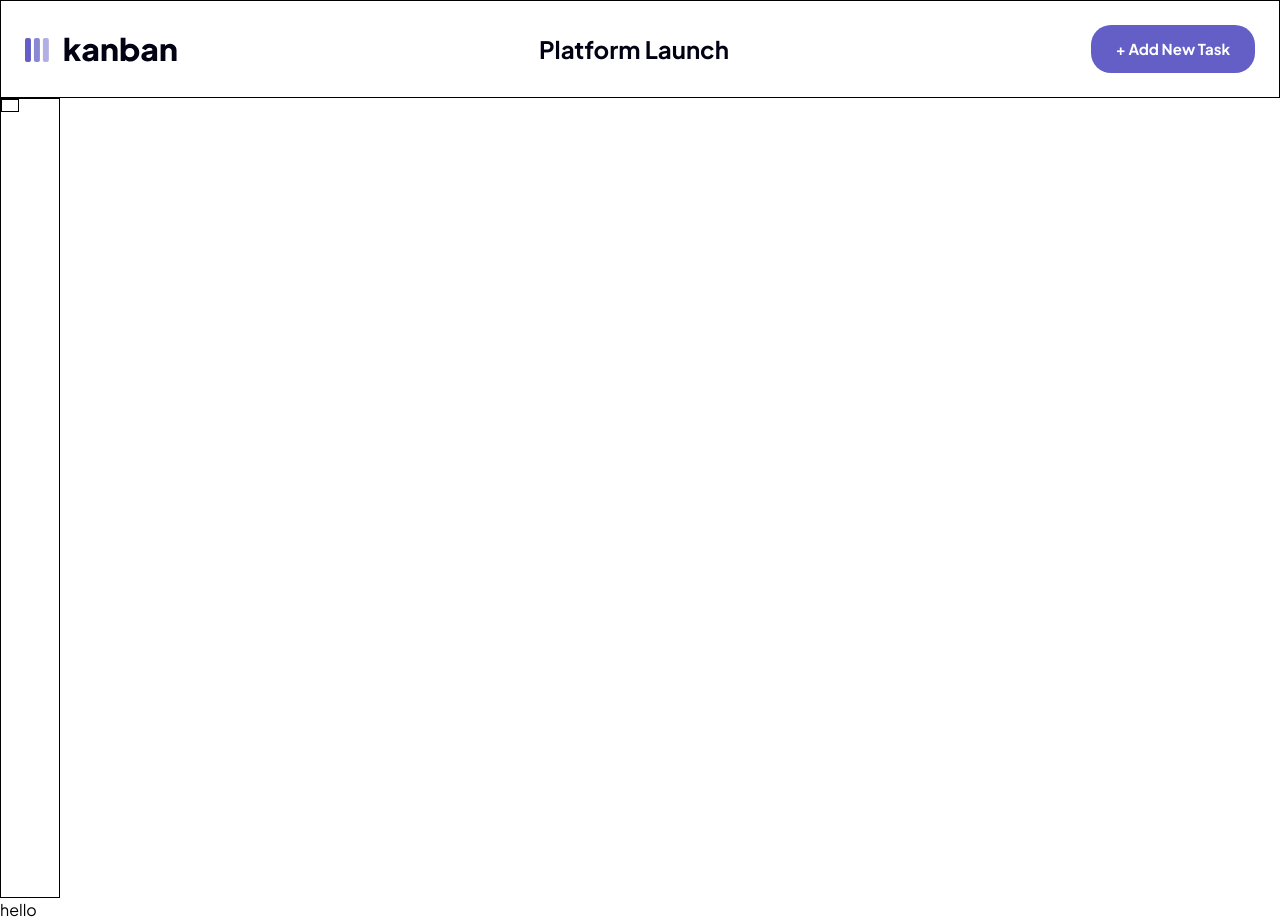
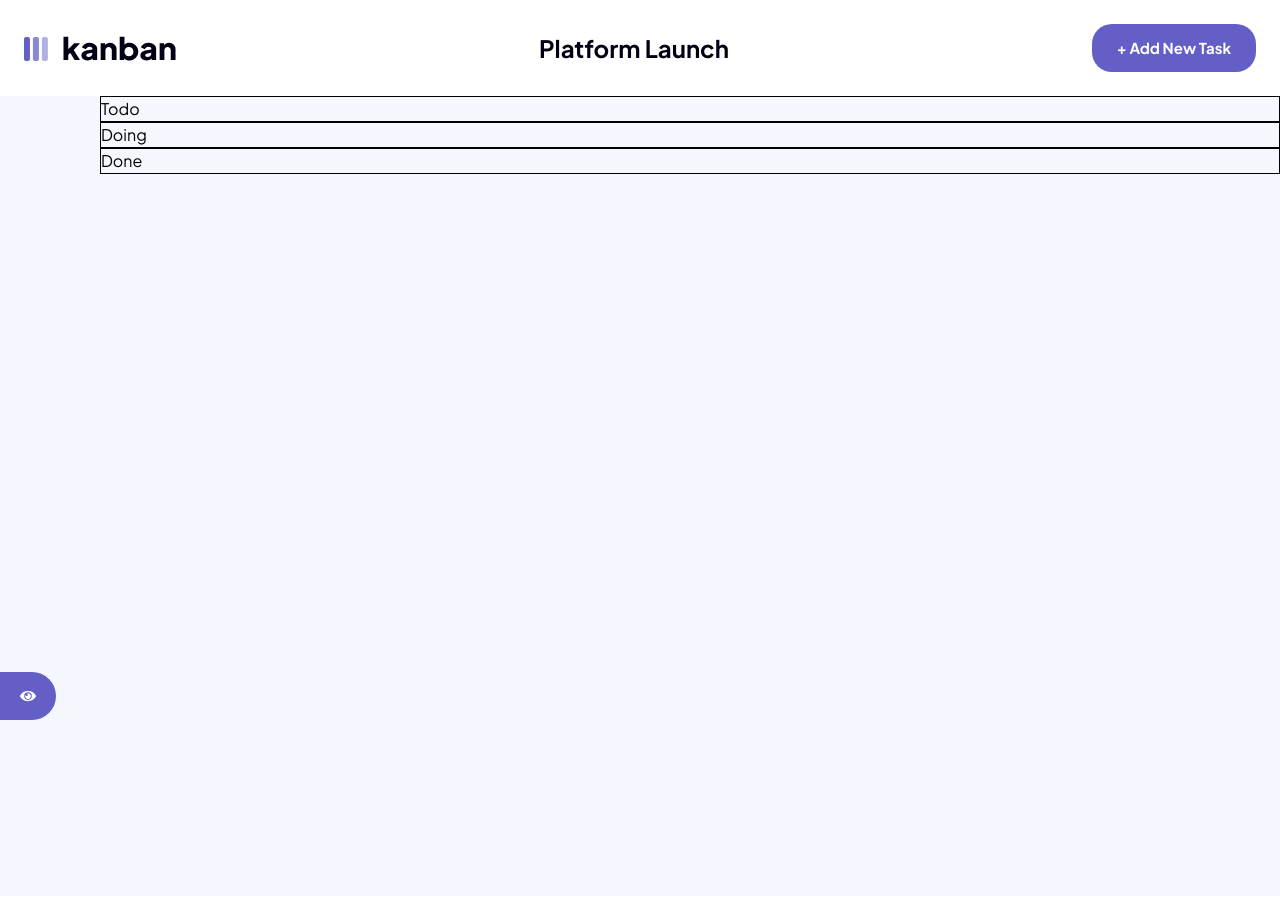
Before and after one commit to vinuman/Kanban-task-manager, a React (Vite) app: page / in a window 1280 px wide. After the commit the page ends 896 px from the top, so only its background shows below. Built offline with nearby package versions, Linux system fonts and the light colour scheme.

Commit message:
layout design

```diff
--- a/src/App.jsx
+++ b/src/App.jsx
@@ -1,18 +1,28 @@
 import { useState } from "react";
+import { SideBarContext } from "./contexts/SidebarContext";
+import { BoardContext } from "./contexts/BoardContext";
 import Layout from "./Layout";
 import data from "./data.json";
+import TaskContent from "./TaskContent";
 
 function App() {
   const [board, setBoard] = useState(data.boards);
   const [selectedIndex, setSelectedIndex] = useState(0);
   const [sideBar, setSideBar] = useState(false);
   console.log(board);
+
   return (
     <>
       <div className="App font-jakarta">
-        <Layout sideBar={sideBar} selectedIndex={selectedIndex} board={board}>
-          <h1 className={`  ${sideBar ? "ml-[320px]" : "ml-20px"}`}>hello</h1>
-        </Layout>
+        <BoardContext.Provider
+          value={{ board, setBoard, selectedIndex, setSelectedIndex }}
+        >
+          <SideBarContext.Provider value={{ sideBar, setSideBar, board }}>
+            <Layout selectedIndex={selectedIndex} board={board}>
+              <TaskContent />
+            </Layout>
+          </SideBarContext.Provider>
+        </BoardContext.Provider>
       </div>
     </>
   );
--- a/src/Layout/NavBar.jsx
+++ b/src/Layout/NavBar.jsx
@@ -5,7 +5,7 @@ import Button from "../components/Button";
 const NavBar = ({ board, selectedIndex }) => {
   return (
     <>
-      <nav className="px-[24px] py-[24px] border flex items-center justify-between">
+      <nav className="px-[24px] py-[24px] flex items-center justify-between">
         <img className=" w-[152px] h-[25px]" src={logoLight} alt="logo"></img>
         <h2 className=" text-[24px] font-bold text-black1">
           {board[selectedIndex].name}
--- a/src/Layout/SideBar.jsx
+++ b/src/Layout/SideBar.jsx
@@ -1,15 +1,84 @@
-import React from "react";
+import React, { useContext } from "react";
+import { SideBarContext } from "../contexts/SidebarContext";
+import { BoardContext } from "../contexts/BoardContext";
 import iconShowSideBar from "../assets/icon-show-sidebar.svg";
+import iconHideSideBar from "../assets/icon-hide-sidebar.svg";
+import logoLight from "../assets/logo-dark.svg";
+import boardIcon from "../assets/icon-board.svg";
+import Toggle from "../components/Toggle";
+import sunIcon from "../assets/icon-light-theme.svg";
+import moonIcon from "../assets/icon-dark-theme.svg";
 
-const SideBar = ({ sideBar }) => {
+const SideBar = () => {
+  const { sideBar, setSideBar, board } = useContext(SideBarContext);
+  const { selectedIndex, setSelectedIndex } = useContext(BoardContext);
+  const generateKey = (pre) => {
+    return `${pre}_${new Date().getTime()}`;
+  };
   return (
     <>
       {!sideBar ? (
-        <div className=" w-[60px] h-screen border">
-          <img className="border" src={iconShowSideBar} alt="icon"></img>
+        <div
+          onClick={() => setSideBar(true)}
+          className=" w-[56px] h-[48px] bg-darkBlue hover:bg-lightBlue transition-all duration-300  absolute bottom-20 cursor-pointer flex items-center justify-center rounded-r-[100px]"
+        >
+          <img className="" src={iconShowSideBar} alt="icon"></img>
         </div>
       ) : (
-        <div className="w-[300px] border h-screen absolute top-0"></div>
+        <div className="w-[300px]  pt-[32px]  h-screen absolute top-0 bg-white4">
+          <img
+            className="mx-[24px] w-[152px] h-[25px]"
+            src={logoLight}
+            alt="logo"
+          ></img>
+          <h2 className=" mt-[40px] px-[24px]  text-[16px] font-bold tracking-[2.4px] text-white1">
+            All Boards({board.length})
+          </h2>
+          <div className=" mt-12">
+            {board.map((b, index) => (
+              <div
+                onClick={() => setSelectedIndex(index)}
+                className={`flex px-[24px] py-[12px] rounded-r-[100px] items-center gap-[16px] mb-[14px] group cursor-pointer ${
+                  selectedIndex === index ? " bg-darkBlue " : ""
+                }`}
+                key={generateKey(b.name)}
+              >
+                <img
+                  className=" w-[16px] h-[16px]"
+                  src={boardIcon}
+                  alt="icon"
+                ></img>
+                <p
+                  className={`  text-[15px] font-bold ${
+                    selectedIndex === index
+                      ? "text-white4 "
+                      : "text-white1 group-hover:text-darkBlue opacity-100"
+                  }`}
+                >
+                  {b.name}
+                </p>
+              </div>
+            ))}
+          </div>
+          <div className="flex items-center justify-around p-4 w-[90%] mx-auto mt-[360px] bg-white3">
+            <img src={sunIcon} alt="light theme"></img>
+            <Toggle />
+            <img src={moonIcon} alt="dark theme"></img>
+          </div>
+          <div
+            onClick={() => setSideBar(false)}
+            className="flex items-center gap-[16px] px-[24px] rounded-r-[100px] absolute bottom-20 hover:bg-lightBlue group cursor-pointer transition-all duration-300 w-[276px] h-[48px]"
+          >
+            <img
+              className="w-[16px] h-[16px] rounded-[50%] group-hover:bg-white4"
+              src={iconHideSideBar}
+              alt={"hide sidebar"}
+            ></img>
+            <p className=" text-[15px] font-bold text-white1 group-hover:text-white4">
+              Hide Sidebar
+            </p>
+          </div>
+        </div>
       )}
     </>
   );
--- a/src/Layout/index.jsx
+++ b/src/Layout/index.jsx
@@ -6,7 +6,7 @@ const Layout = ({ children, board, selectedIndex, sideBar }) => {
   return (
     <>
       <NavBar selectedIndex={selectedIndex} board={board} />
-      <SideBar sideBar={sideBar} />
+      <SideBar />
       {children}
     </>
   );
--- /dev/null
+++ b/src/TaskContent.jsx
@@ -0,0 +1,25 @@
+import React, { useContext } from "react";
+import { BoardContext } from "./contexts/BoardContext";
+import { SideBarContext } from "./contexts/SidebarContext";
+
+const TaskContent = () => {
+  const { board, selectedIndex } = useContext(BoardContext);
+  const { sideBar } = useContext(SideBarContext);
+  return (
+    <>
+      <div
+        className={` h-screen bg-[#F4F7FD]  ${
+          sideBar ? "ml-[320px]" : "pl-[100px]"
+        }`}
+      >
+        {board[selectedIndex].columns.map((column) => (
+          <div className="border">
+            <h2>{column.name}</h2>
+          </div>
+        ))}
+      </div>
+    </>
+  );
+};
+
+export default TaskContent;
--- a/src/components/Button.jsx
+++ b/src/components/Button.jsx
@@ -4,7 +4,7 @@ const Button = ({ primary, secondary, destructive, text }) => {
   return (
     <>
       <button
-        className={` w-[164px] h-[48px] rounded-[20px] text-white4 text-[15px] font-bold ${
+        className={` w-[164px] h-[48px] rounded-[20px] text-white4 text-[15px] font-bold transition-all duration-300 ${
           primary
             ? " bg-darkBlue hover:bg-lightBlue"
             : secondary
--- /dev/null
+++ b/src/components/Toggle.jsx
@@ -0,0 +1,39 @@
+import React, { useState } from "react";
+
+const Toggle = () => {
+  const [isChecked, setIsChecked] = useState(false);
+
+  const handleCheckboxChange = () => {
+    setIsChecked(!isChecked);
+  };
+
+  return (
+    <>
+      <label className="autoSaverSwitch relative inline-flex cursor-pointer select-none items-center">
+        <input
+          type="checkbox"
+          name="autoSaver"
+          className="sr-only"
+          checked={isChecked}
+          onChange={handleCheckboxChange}
+        />
+        <span
+          className={`slider mr-3 flex h-[22px] w-[50px] items-center rounded-full p-1 duration-200 ${
+            isChecked ? "bg-darkBlue" : " bg-darkBlue"
+          }`}
+        >
+          <span
+            className={`dot h-[18px] w-[18px] rounded-full bg-white1 duration-200 ${
+              isChecked ? "translate-x-6" : ""
+            }`}
+          ></span>
+        </span>
+        <span className="label flex items-center text-sm font-medium text-black">
+          <span className="pl-1"> {isChecked ? "" : ""} </span>
+        </span>
+      </label>
+    </>
+  );
+};
+
+export default Toggle;
--- /dev/null
+++ b/src/contexts/BoardContext.jsx
@@ -0,0 +1,3 @@
+import { createContext } from "react";
+
+export const BoardContext = createContext();
--- /dev/null
+++ b/src/contexts/SidebarContext.jsx
@@ -0,0 +1,3 @@
+import { createContext } from "react";
+
+export const SideBarContext = createContext();
--- a/tailwind.config.js
+++ b/tailwind.config.js
@@ -2,7 +2,9 @@
 export default {
   content: ["./index.html", "./src/**/*.{js,ts,jsx,tsx}"],
   theme: {
-    extend: {},
+    extend: {
+      textColor: ["group-hover"],
+    },
     colors: {
       darkBlue: "#635FC7",
       lightBlue: "#A8A4FF",
```
